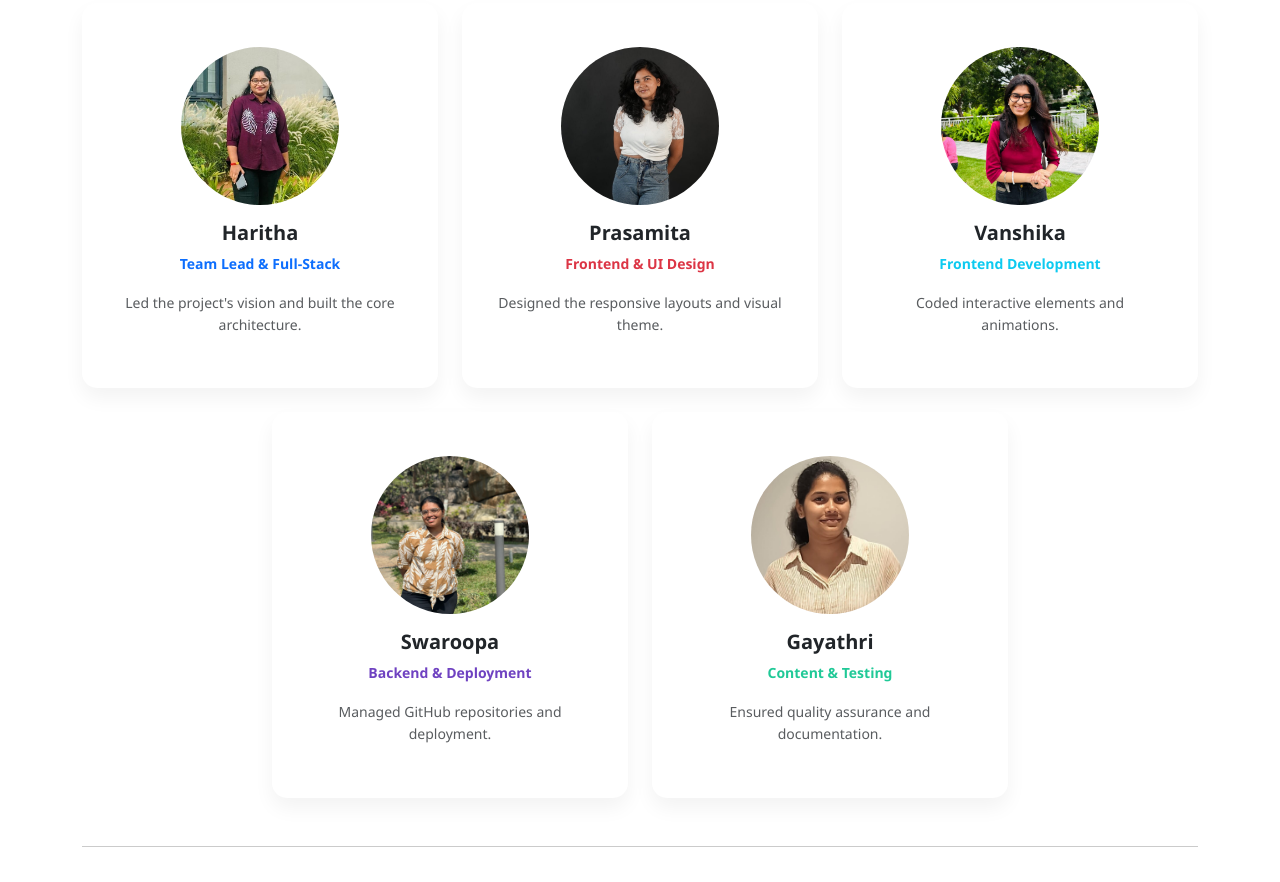
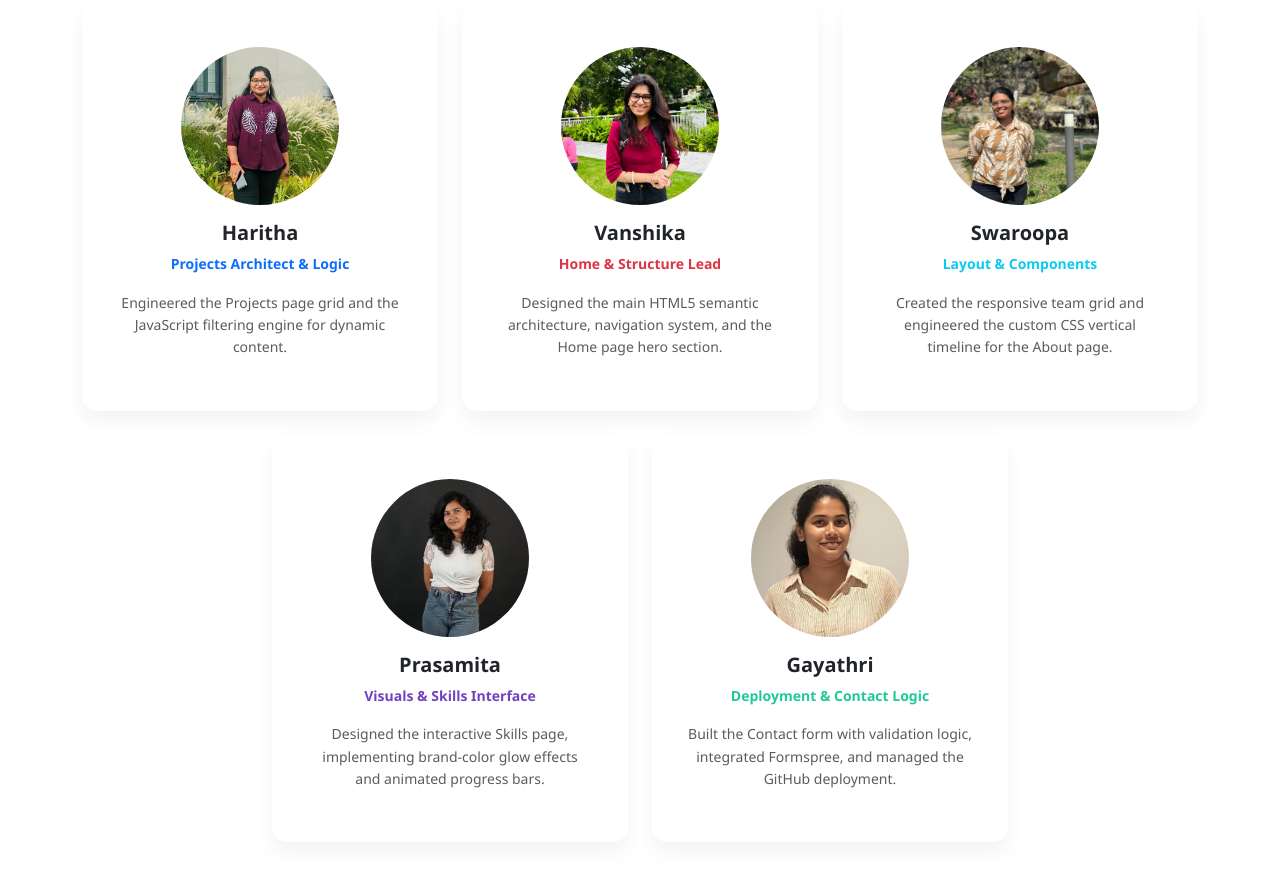
Before and after one commit to Swift13dev/portfolio-team14, a plain HTML site: page about.html in a window 1280 px wide. Shown: the part 298-1180 px from the top of the page. Drawn offline with nearby package versions, Linux system fonts and the light colour scheme.

Commit message:
Add files via upload

```diff
--- a/about.html
+++ b/about.html
@@ -16,7 +16,8 @@
         <nav class="navbar navbar-expand-lg py-3">
             <div class="container">
                 <a class="navbar-brand fw-bold" href="index.html">
-                    <i class="fa-solid fa-code me-2" style="color: var(--primary-color);"></i> Team 14
+                    <i class="fa-solid fa-code me-2" style="color: var(--primary-color);"></i>
+                    CSE 14
                 </a>
                 <button class="navbar-toggler" type="button" data-bs-toggle="collapse" data-bs-target="#navbarNav">
                     <span class="navbar-toggler-icon"></span>
@@ -44,56 +45,62 @@
         </div>
 
         <div class="row justify-content-center g-4 mb-5">
+
             <div class="col-lg-4 col-md-6">
                 <div class="card team-card text-center h-100">
                     <img src="haritha.jpeg" class="card-img-top w-50 rounded-circle mx-auto mt-4" alt="Haritha">
                     <div class="card-body">
                         <h5 class="card-title fw-bold">Haritha</h5>
-                        <p class="text-primary fw-bold small">Team Lead & Full-Stack</p>
-                        <p class="text-muted small">Led the project's vision and built the core architecture.</p>
+                        <p class="text-primary fw-bold small">Projects Architect & Logic</p>
+                        <p class="text-muted small">Engineered the Projects page grid and the JavaScript filtering engine for dynamic content.</p>
                     </div>
                 </div>
             </div>
+
+            <div class="col-lg-4 col-md-6">
+                <div class="card team-card text-center h-100">
+                    <img src="vanshika.jpeg" class="card-img-top w-50 rounded-circle mx-auto mt-4" alt="Vanshika">
+                    <div class="card-body">
+                        <h5 class="card-title fw-bold">Vanshika</h5>
+                        <p class="text-danger fw-bold small">Home & Structure Lead</p>
+                        <p class="text-muted small">Designed the main HTML5 semantic architecture, navigation system, and the Home page hero section.</p>
+                    </div>
+                </div>
+            </div>
+
+            <div class="col-lg-4 col-md-6">
+                <div class="card team-card text-center h-100">
+                    <img src="swaroopa.jpeg" class="card-img-top w-50 rounded-circle mx-auto mt-4" alt="Swaroopa">
+                    <div class="card-body">
+                        <h5 class="card-title fw-bold">Swaroopa</h5>
+                        <p class="text-info fw-bold small">Layout & Components</p>
+                        <p class="text-muted small">Created the responsive team grid and engineered the custom CSS vertical timeline for the About page.</p>
+                    </div>
+                </div>
+            </div>
+
             <div class="col-lg-4 col-md-6">
                 <div class="card team-card text-center h-100">
                     <img src="prasamita.jpeg" class="card-img-top w-50 rounded-circle mx-auto mt-4" alt="Prasamita">
                     <div class="card-body">
                         <h5 class="card-title fw-bold">Prasamita</h5>
-                        <p class="text-danger fw-bold small">Frontend & UI Design</p>
-                        <p class="text-muted small">Designed the responsive layouts and visual theme.</p>
+                        <p style="color: #6f42c1;" class="fw-bold small">Visuals & Skills Interface</p>
+                        <p class="text-muted small">Designed the interactive Skills page, implementing brand-color glow effects and animated progress bars.</p>
                     </div>
                 </div>
             </div>
-            <div class="col-lg-4 col-md-6">
-                <div class="card team-card text-center h-100">
-                    <img src="vanshika.jpeg" class="card-img-top w-50 rounded-circle mx-auto mt-4" alt="Vanshika">
-                    <div class="card-body">
-                        <h5 class="card-title fw-bold">Vanshika</h5>
-                        <p class="text-info fw-bold small">Frontend Development</p>
-                        <p class="text-muted small">Coded interactive elements and animations.</p>
-                    </div>
-                </div>
-            </div>
-            <div class="col-lg-4 col-md-6">
-                <div class="card team-card text-center h-100">
-                    <img src="swaroopa.jpeg" class="card-img-top w-50 rounded-circle mx-auto mt-4" alt="Swaroopa">
-                    <div class="card-body">
-                        <h5 class="card-title fw-bold">Swaroopa</h5>
-                        <p style="color: #6f42c1;" class="fw-bold small">Backend & Deployment</p>
-                        <p class="text-muted small">Managed GitHub repositories and deployment.</p>
-                    </div>
-                </div>
-            </div>
+
             <div class="col-lg-4 col-md-6">
                 <div class="card team-card text-center h-100">
                     <img src="gayathri.jpeg" class="card-img-top w-50 rounded-circle mx-auto mt-4" alt="Gayathri">
                     <div class="card-body">
                         <h5 class="card-title fw-bold">Gayathri</h5>
-                        <p style="color: #20c997;" class="fw-bold small">Content & Testing</p>
-                        <p class="text-muted small">Ensured quality assurance and documentation.</p>
+                        <p style="color: #20c997;" class="fw-bold small">Deployment & Contact Logic</p>
+                        <p class="text-muted small">Built the Contact form with validation logic, integrated Formspree, and managed the GitHub deployment.</p>
                     </div>
                 </div>
             </div>
+
         </div>
 
         <hr class="my-5">
```
Also changed, not shown: style.css (+1 -18 lines).
